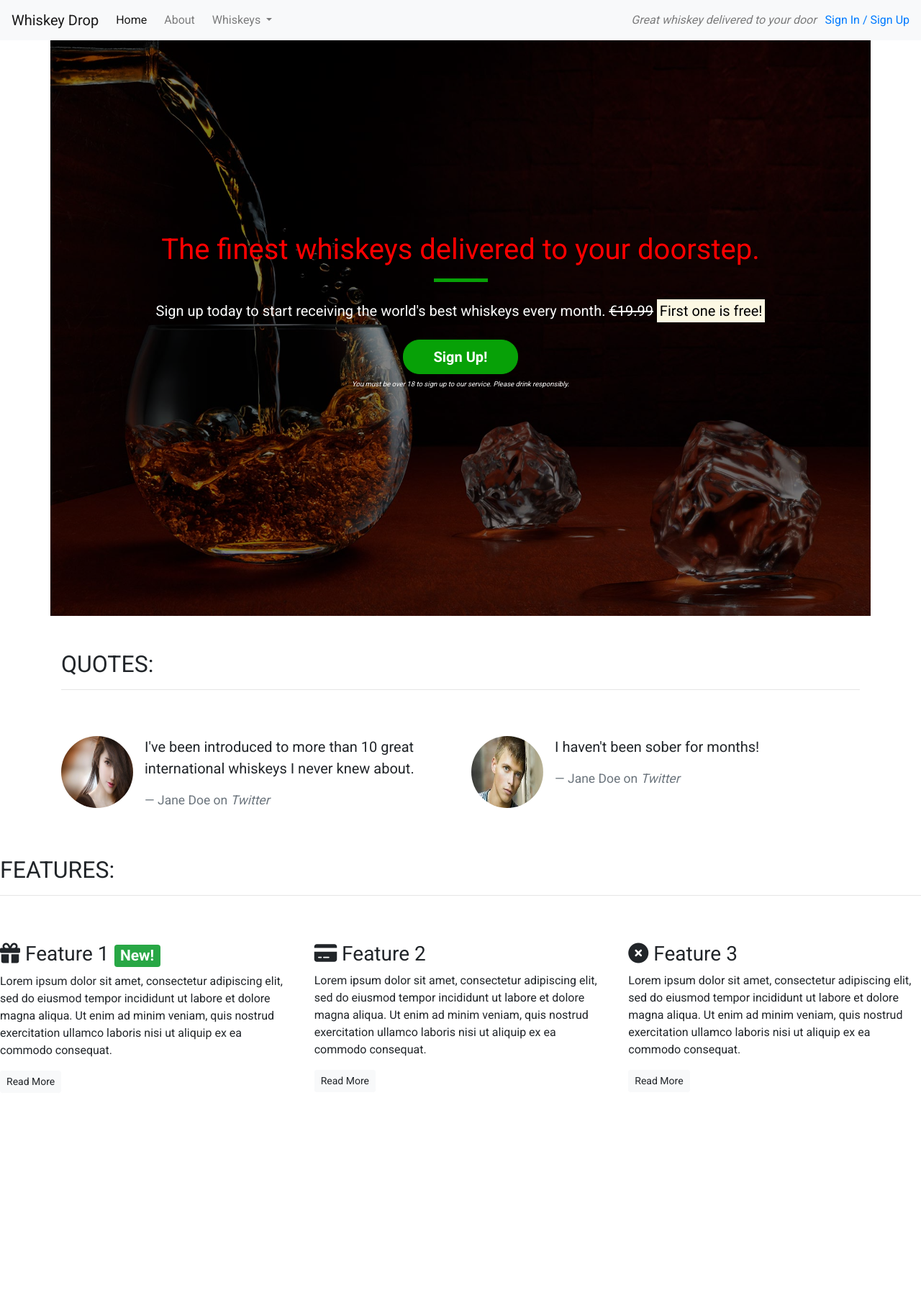
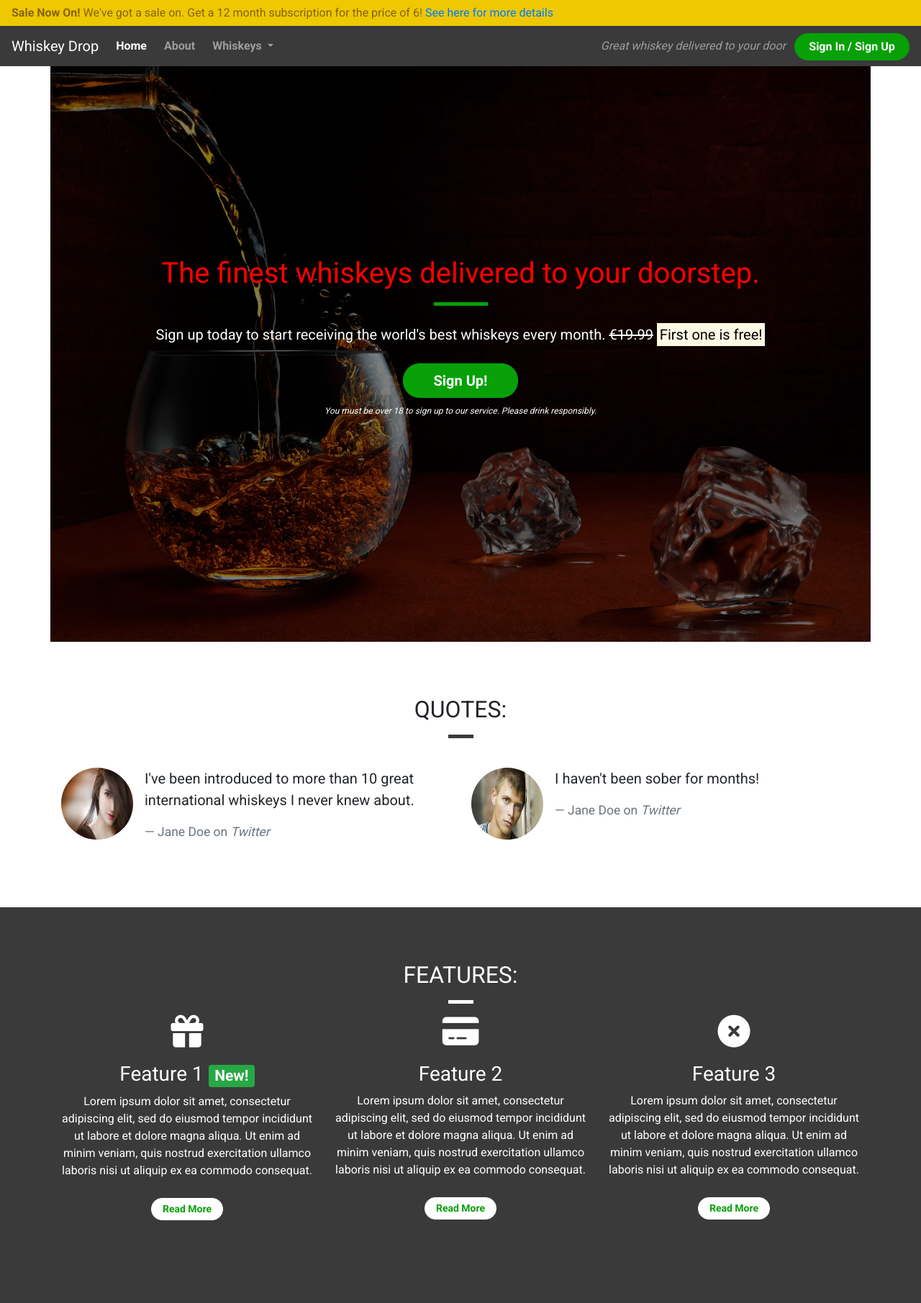
Before and after one commit to Ngozi89/tryit, a plain HTML site: page index.html in a window 1280 px wide. Shown: the whole page at 72% size. Before the commit the page ends 1535 px from the top, so only its background shows below. Drawn offline with nearby package versions, Linux system fonts and the light colour scheme.

Commit message:
Style narbar, quotes  and features

```diff
--- a/assets/style.css
+++ b/assets/style.css
@@ -2,8 +2,27 @@ body {
     font-family: 'Roboto', sans-serif;
 }
 
-.alert-container {
+.container-wrapper {
 
+}
+
+.container-wrapper--red {
+    background-color: #3a3a3a;
+    color: #fff;
+}
+
+.alert-container .col-12 {
+    padding-left: 0;
+    padding-right: 0;
+
+}
+
+.site-wide-alert {
+    border-radius: 0;
+    margin-bottom: 0;
+    padding: 5px 15px;
+    background-color: #eec802;
+    border-color: #eec802;
 }
 
 .callout-container {
@@ -31,6 +50,10 @@ body {
     background-color: rgba(0, 0, 0, 0.5);
 }
 
+.callout-container .text-muted {
+    font-size: 20px;
+}
+
 .quotes-container {
 
 }
@@ -39,20 +62,78 @@ body {
 
 }
 
+/* Page header */
+
+.page-header {
+    margin-bottom: 0;
+    border-bottom: 0;
+    text-align: center;
+}
+
+.page-header h2 {
+    margin-top: 0;
+}
+
+/*Quotes */
+
+.quotes .page-header {
+    margin-bottom: 25px;
+}
+
 /* Block divider */
 .block-divider {
     width: 75px;
     height: 5px;
     border: 0;
-    background-color: rgb(7, 161, 7);
+    background-color: #3a3a3a;
 }
 
 .block-divider--green {
     background-color: rgb(7, 161, 7);
 }
 
+.block-divider--white {
+    background-color: #fff;
+}
+
 .block-divider--short {
     width: 35px;
+}
+
+/* Content containers */
+
+.content-container {
+    padding-top: 75px;
+    padding-bottom: 75px;
+}
+
+/* Nvabar */
+.navalert-container {
+    position: absolute;
+    top: 0;
+    left: 0;
+    padding-left: 0;
+    padding-right: 0;
+    z-index: 1;
+}
+
+.navbar {
+    margin-bottom: 0;
+    border: 0;
+    width: 100%;
+    background-color: #3a3a3a;
+}
+
+.navbar .navbar-toggler {
+    border: 0;
+}
+
+.narbar-brand {
+    font-weight: bold;
+}
+
+.navbar .navbar-nav a {
+    font-weight: bold;
 }
 
 /*Jumbotron */
@@ -98,3 +179,24 @@ body {
     background-color: rgb(7, 161, 7);
     border-color: rgb(7, 161, 7);
 }
+/* Feature */
+.feature {
+    text-align: center;
+    margin-bottom: 40px;
+}
+
+.feature i {
+    margin-bottom: 20px;
+    font-size: 45px;
+    line-height: 45px;
+}
+
+.feature .btn {
+    background-color: #fff;
+    border-color: #fff;
+    border-radius: 15px;
+    min-width: 100px;
+    font-weight: bold;
+    margin-top: 10px;
+    color: rgba(7, 161,7);
+}
--- a/index.html
+++ b/index.html
@@ -17,7 +17,18 @@
 </head>
 <body>
     <!--Nav-->
-    <nav class="navbar navbar-light navbar-expand-sm bg-light">
+    <div class="container-fluid.navalert-container">
+        <div class="container-fluid alert-container">
+                <div class="row d-none d-sm-block">
+                    <div class="col-12">
+                        <div class="site-wide-alert alert alert-warning">
+                            <strong>Sale Now On!</strong> We've got a sale on. Get a 12 month subscription for the price of 6! <a
+                                href="">See here for more details</a>
+                        </div>
+                    </div>
+                </div>
+                </div>
+    <nav class="navbar navbar-dark navbar-expand-sm">
         <a href="/" class="navbar-brand">
             Whiskey Drop</a>
 
@@ -47,20 +58,11 @@
         </div>
         <div class="d-none d-md-block">
             <p class="navbar-text my-auto mr-2"><i>Great whiskey delivered to your door</i></p>
-            <a href="/login">Sign In / Sign Up</a>
+            <a href="/login" class="btn btn--cta btn--red">Sign In / Sign Up</a>
         </div>
         <!--</div>-->
     </nav>
-    <!-- <div class="container alert-container">
-        <div class="row d-none d-sm-block">
-            <div class="col-12">
-                <div class="alert alert-warning">
-                    <strong>Sale Now On!</strong> We've got a sale on. Get a 12 month subscription for the price of 6! <a
-                        href="">See here for more details</a>
-                </div>
-            </div>
-        </div>
-        </div> -->
+    </div>
         <div class="container callout-container">
         <!-- Callout -->
         <div class="opaque-overlay">&nbsp;</div>
@@ -84,12 +86,13 @@
         <!-- /.callout -->
         </div>
         <!-- Quotes -->
-        <div class="container quotes-container">
+        <div class="container-wrapper">
+        <div class="container quotes-container content-container">
         <section class="quotes">
             <div class="row">
-                <div class="col-12 my-5">
+                <div class="col-12 page-header">
                     <h2 class="text-uppercase">Quotes:</h2>
-                    <hr />
+                    <hr class="block-divider block-divider--short">
                 </div>
             </div>
             <div class="row">
@@ -123,19 +126,22 @@
         </section>
         <!-- /.quotes -->
         </div>
+        </div>
+
         <!-- Features -->
-        <div class="features-container"></div>
+        <div class="container-wrapper container-wrapper--red">
+        <div class="container features-container content-container">
         <section class="features">
             <div class="row">
-                <div class="col-12 my-5">
+                <div class="col-12 page-header">
                     <h2 class="text-uppercase">Features:</h2>
-                    <hr />
+                    <hr class="block-divider block-divider--short block-divider--white">
                 </div>
             </div>
             <div class="row">
                 <div class="col-12 col-md-6 col-lg-4">
                     <div class="feature">
-                        <h3><i class="fas fa-gift d-none d-sm-inline"></i> Feature 1 <span
+                        <h3><i class="fas fa-gift d-none d-sm-block"></i> Feature 1 <span
                                 class="badge badge-success">New!</span></h3>
                         <p>Lorem ipsum dolor sit amet, consectetur adipiscing elit, sed do eiusmod tempor incididunt ut
                             labore et dolore magna aliqua. Ut enim ad minim veniam, quis nostrud exercitation ullamco
@@ -145,7 +151,7 @@
                 </div>
                 <div class="col-12 col-md-6 col-lg-4">
                     <div class="feature">
-                        <h3><i class="fas fa-credit-card d-none d-sm-inline"></i> Feature 2</h3>
+                        <h3><i class="fas fa-credit-card d-none d-sm-block"></i> Feature 2</h3>
                         <p>Lorem ipsum dolor sit amet, consectetur adipiscing elit, sed do eiusmod tempor incididunt ut
                             labore et dolore magna aliqua. Ut enim ad minim veniam, quis nostrud exercitation ullamco
                             laboris nisi ut aliquip ex ea commodo consequat.</p>
@@ -154,7 +160,7 @@
                 </div>
                 <div class="col-12 d-md-none d-lg-block col-lg-4">
                     <div class="feature">
-                        <h3><i class="fas fa-times-circle d-none d-sm-inline"></i> Feature 3</h3>
+                        <h3><i class="fas fa-times-circle d-none d-sm-block"></i> Feature 3</h3>
                         <p>Lorem ipsum dolor sit amet, consectetur adipiscing elit, sed do eiusmod tempor incididunt ut
                             labore et dolore magna aliqua. Ut enim ad minim veniam, quis nostrud exercitation ullamco
                             laboris nisi ut aliquip ex ea commodo consequat.</p>
@@ -165,7 +171,9 @@
         </section>
         <!-- /.features -->
         </div>
-    </div>
+        </div>
+        </div>
+        </div>
 
     <div class="modal" tabindex="-1" role="dialog" id="signUpModal">
         <div class="modal-dialog" role="document">
```
